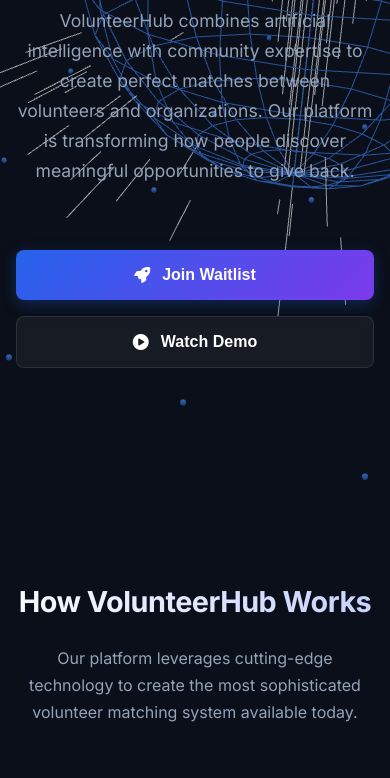
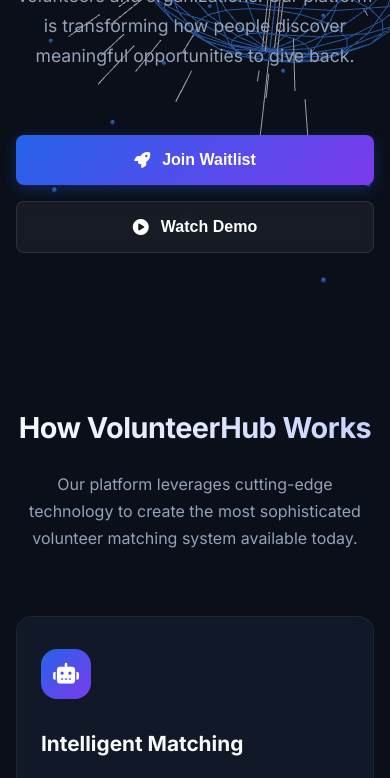
Before and after one commit to SarveshwarSenthilKumar/VolunteerHubSite, a plain HTML site: page index.html in a window 390 px wide. Shown: the part 406-1184 px from the top of the page. Drawn offline with nearby package versions, Linux system fonts and the light colour scheme; animation ran at ten frames a second.

Commit message:
Updated spacing for sections

```diff
--- a/index.html
+++ b/index.html
@@ -128,16 +128,16 @@
             box-shadow: 0 0 15px rgba(37, 99, 235, 0.2);
         }
 
-        /* Hero Section */
+        /* Improved Hero Section */
         .hero {
-            height: 100vh;
-            min-height: 800px;
+            height: auto;
+            min-height: 90vh;
             display: flex;
             flex-direction: column;
             justify-content: center;
             position: relative;
             overflow: hidden;
-            padding-top: 4rem;
+            padding: 6rem 0 4rem 0;
         }
 
         #vanta-globe {
@@ -252,6 +252,8 @@
             position: relative;
             background-color: var(--bg-primary);
             z-index: 20;
+            margin-top: -4rem;
+            padding-top: 8rem;
         }
 
         .section-header {
@@ -615,7 +617,13 @@
             }
 
             .hero {
-                min-height: 700px;
+                min-height: auto;
+                padding: 4rem 0 3rem 0;
+            }
+
+            .section {
+                margin-top: 0;
+                padding-top: 6rem;
             }
 
             .hero-title {
@@ -654,8 +662,7 @@
             }
 
             .hero {
-                min-height: 600px;
-                padding-top: 3rem;
+                padding: 3rem 0 2rem 0;
             }
 
             .hero-title {
@@ -709,8 +716,7 @@
             }
 
             .hero {
-                min-height: 500px;
-                padding-top: 2rem;
+                padding: 2rem 0 1.5rem 0;
             }
 
             .hero-title {
```
